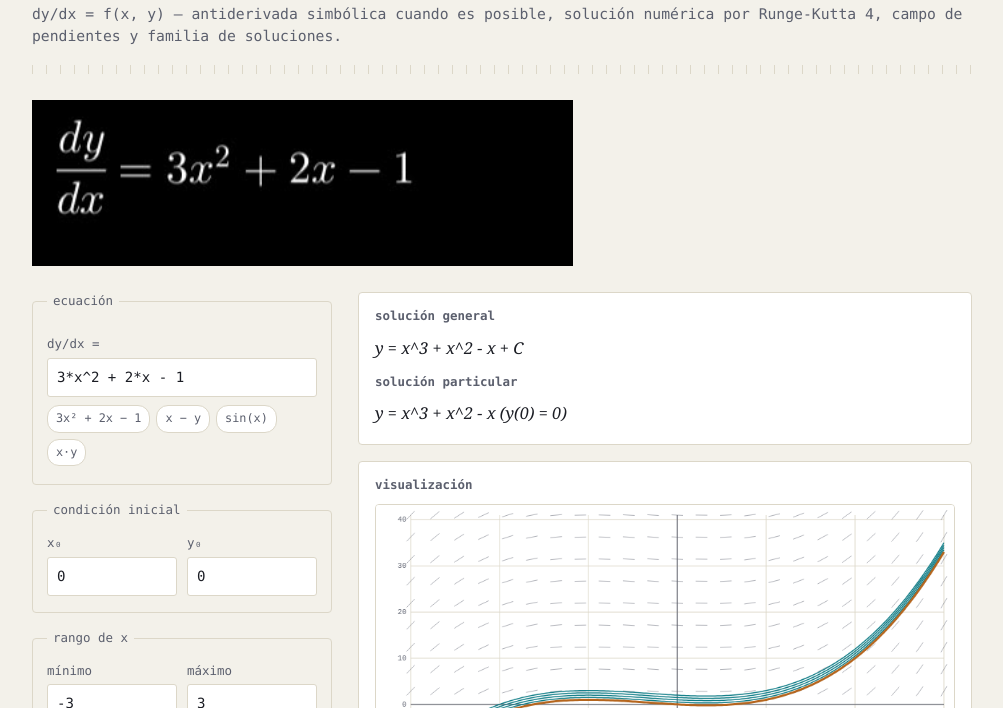
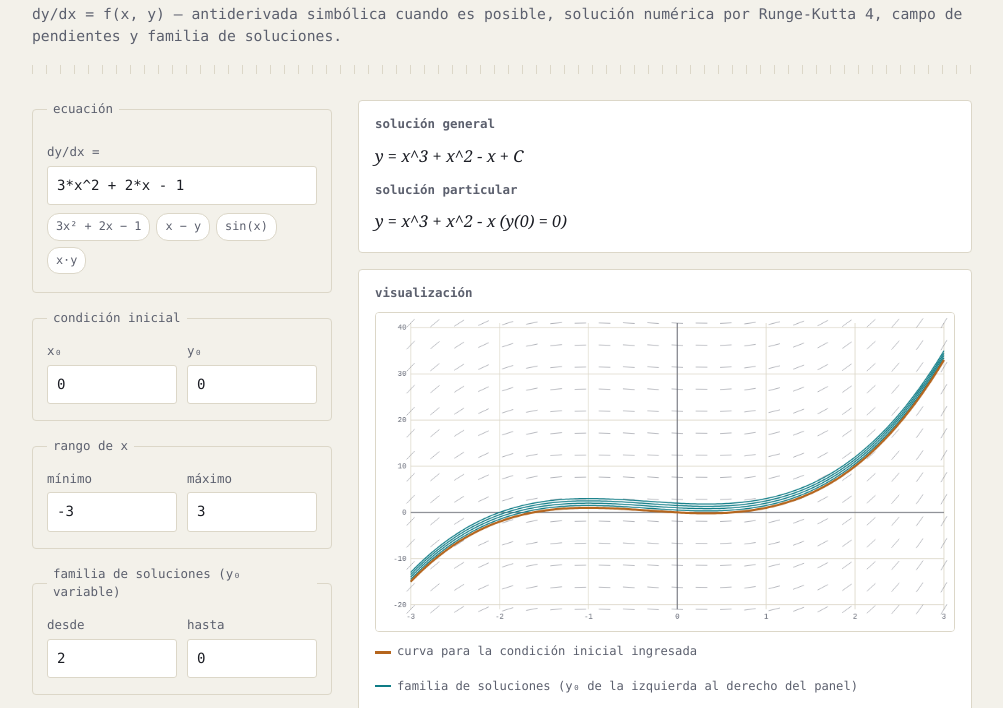
Before and after one commit to JeanP09/Ecuaciones-Diferenciales, a plain HTML site: page Solucionador de Ecuaciones Diferenciales.html in a window 1280 px wide. Shown: the part 86-794 px from the top of the page, without its empty margins (138-1141 px from the left). Drawn offline with Linux system fonts and the light colour scheme.

Commit message:
Segundo commit Ecuaciones Diferenciales

```diff
--- a/Solucionador de Ecuaciones Diferenciales.html
+++ b/Solucionador de Ecuaciones Diferenciales.html
@@ -80,7 +80,6 @@ footer{color:var(--muted); font-size:.74rem; margin-top:22px;}
   <h1>Solucionador de ecuaciones diferenciales</h1>
   <p class="sub">dy/dx = f(x, y) — antiderivada simbólica cuando es posible, solución numérica por Runge-Kutta 4, campo de pendientes y familia de soluciones.</p>
   <div class="ruler"></div>
-  <img class="intro-image" src="ecuacion_dy_dx.png" alt="Descripción de la imagen">
 
   <div class="layout">
     <div>
```
Also changed, not shown: ecuacion_dy_dx.png (deleted).
